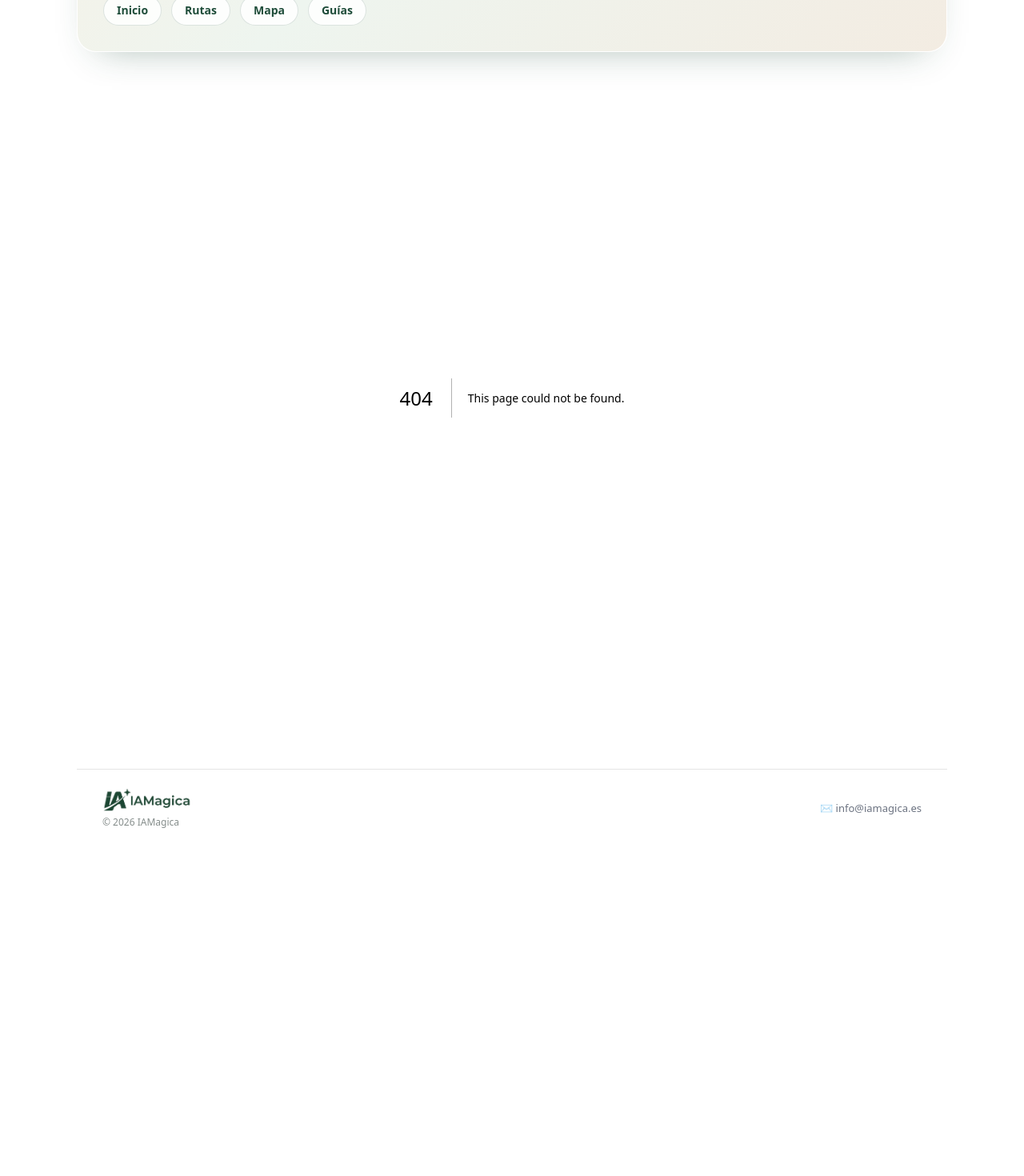
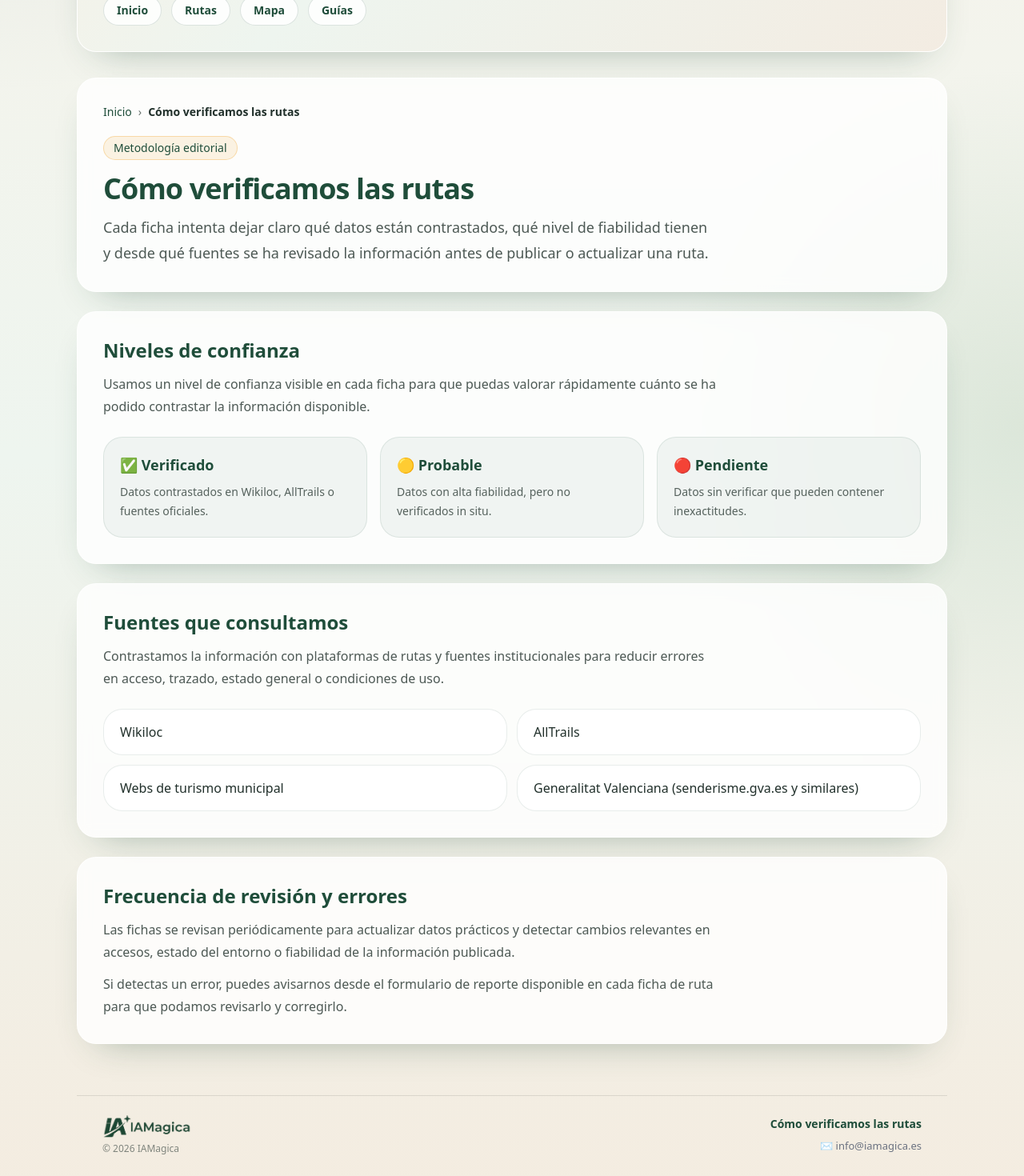
Before and after one commit to eloylt13/rutas-perro-valencia, a Next.js app: page /metodologia in a window 1280 px wide. Before the commit this address had no page. Shown: the part 440-1910 px from the top of the page at 80% size. Before the commit the page ends 1540 px from the top, so only its background shows below. Built offline with nearby package versions, Linux system fonts and the light colour scheme.

Commit message:
feat: nueva página /metodologia + enlace en footer

```diff
--- a/app/layout.tsx
+++ b/app/layout.tsx
@@ -69,7 +69,7 @@ export default function RootLayout({
             </div>
           </header>
           <main>{children}</main>
-          <Footer />
+          <Footer methodologyHref="/metodologia" />
         </div>
         <Analytics />
       </body>
--- /dev/null
+++ b/app/metodologia/page.tsx
@@ -0,0 +1,130 @@
+import type { Metadata } from "next";
+import Breadcrumb from "@/components/Breadcrumb";
+import { buildBreadcrumbJsonLd } from "@/lib/rutas";
+
+export const metadata: Metadata = {
+  metadataBase: new URL("https://rutasperrovalencia.es"),
+  title: "Cómo verificamos las rutas | Rutas Perro Valencia",
+  description:
+    "Explicamos cómo revisamos cada ficha, qué fuentes consultamos y qué significan los niveles de confianza de las rutas.",
+  alternates: {
+    canonical: "/metodologia"
+  }
+};
+
+const confidenceLevels = [
+  {
+    title: "✅ Verificado",
+    description: "Datos contrastados en Wikiloc, AllTrails o fuentes oficiales."
+  },
+  {
+    title: "🟡 Probable",
+    description: "Datos con alta fiabilidad, pero no verificados in situ."
+  },
+  {
+    title: "🔴 Pendiente",
+    description: "Datos sin verificar que pueden contener inexactitudes."
+  }
+] as const;
+
+const sources = [
+  "Wikiloc",
+  "AllTrails",
+  "Webs de turismo municipal",
+  "Generalitat Valenciana (senderisme.gva.es y similares)"
+] as const;
+
+export default function MetodologiaPage() {
+  const breadcrumbItems = [
+    { label: "Inicio", href: "/" },
+    { label: "Cómo verificamos las rutas" }
+  ];
+  const breadcrumbJsonLd = buildBreadcrumbJsonLd([
+    { name: "Inicio", href: "/" },
+    { name: "Cómo verificamos las rutas", href: "/metodologia" }
+  ]);
+
+  return (
+    <div className="space-y-6">
+      <script
+        type="application/ld+json"
+        dangerouslySetInnerHTML={{ __html: JSON.stringify(breadcrumbJsonLd) }}
+      />
+
+      <section className="panel px-6 py-8 sm:px-8">
+        <Breadcrumb items={breadcrumbItems} />
+
+        <div className="mt-5 space-y-4">
+          <span className="chip border-sol/40 bg-sol/15 text-bosque">Metodología editorial</span>
+          <div>
+            <h1 className="max-w-4xl text-3xl font-bold tracking-tight text-bosque sm:text-4xl">
+              Cómo verificamos las rutas
+            </h1>
+            <p className="mt-3 max-w-3xl text-lg leading-8 text-grafito/80">
+              Cada ficha intenta dejar claro qué datos están contrastados, qué nivel de fiabilidad
+              tienen y desde qué fuentes se ha revisado la información antes de publicar o
+              actualizar una ruta.
+            </p>
+          </div>
+        </div>
+      </section>
+
+      <section className="panel px-6 py-8 sm:px-8">
+        <div className="max-w-3xl">
+          <h2 className="text-2xl font-bold text-bosque">Niveles de confianza</h2>
+          <p className="mt-3 text-base leading-7 text-grafito/80">
+            Usamos un nivel de confianza visible en cada ficha para que puedas valorar rápidamente
+            cuánto se ha podido contrastar la información disponible.
+          </p>
+        </div>
+
+        <div className="mt-6 grid gap-4 md:grid-cols-3">
+          {confidenceLevels.map((level) => (
+            <article
+              key={level.title}
+              className="rounded-3xl border border-bosque/10 bg-bosque/5 p-5"
+            >
+              <h3 className="text-lg font-semibold text-bosque">{level.title}</h3>
+              <p className="mt-2 text-sm leading-6 text-grafito/75">{level.description}</p>
+            </article>
+          ))}
+        </div>
+      </section>
+
+      <section className="panel px-6 py-8 sm:px-8">
+        <div className="max-w-3xl">
+          <h2 className="text-2xl font-bold text-bosque">Fuentes que consultamos</h2>
+          <p className="mt-3 text-base leading-7 text-grafito/80">
+            Contrastamos la información con plataformas de rutas y fuentes institucionales para
+            reducir errores en acceso, trazado, estado general o condiciones de uso.
+          </p>
+        </div>
+
+        <ul className="mt-6 grid gap-3 md:grid-cols-2">
+          {sources.map((source) => (
+            <li
+              key={source}
+              className="rounded-3xl border border-bosque/10 bg-white px-5 py-4 text-base font-medium text-grafito"
+            >
+              {source}
+            </li>
+          ))}
+        </ul>
+      </section>
+
+      <section className="panel px-6 py-8 sm:px-8">
+        <div className="max-w-3xl">
+          <h2 className="text-2xl font-bold text-bosque">Frecuencia de revisión y errores</h2>
+          <p className="mt-3 text-base leading-7 text-grafito/80">
+            Las fichas se revisan periódicamente para actualizar datos prácticos y detectar cambios
+            relevantes en accesos, estado del entorno o fiabilidad de la información publicada.
+          </p>
+          <p className="mt-3 text-base leading-7 text-grafito/80">
+            Si detectas un error, puedes avisarnos desde el formulario de reporte disponible en cada
+            ficha de ruta para que podamos revisarlo y corregirlo.
+          </p>
+        </div>
+      </section>
+    </div>
+  );
+}
--- a/app/sitemap.ts
+++ b/app/sitemap.ts
@@ -16,6 +16,7 @@ export default function sitemap() {
     { url: `${base}/mapa`, lastModified: new Date(), priority: 0.9 },
     { url: `${base}/rutas`, lastModified: new Date(), priority: 0.9 },
     { url: `${base}/guias`, lastModified: new Date(), priority: 0.7 },
+    { url: `${base}/metodologia`, lastModified: new Date(), priority: 0.6 },
     { url: `${base}/guias/cerca-de-valencia`, lastModified: new Date(), priority: 0.8 },
     { url: `${base}/guias/procesionaria-perros`, lastModified: new Date(), priority: 0.8 },
     { url: `${base}/tipo/con-agua`, lastModified: new Date(), priority: 0.8 },
--- a/components/Footer.tsx
+++ b/components/Footer.tsx
@@ -1,11 +1,16 @@
 "use client";
 
 import Image from "next/image";
+import Link from "next/link";
 import type { MouseEvent } from "react";
 
 const EMAIL_ADDRESS = "info@iamagica.es";
 const MOBILE_USER_AGENT_PATTERN =
   /Android|webOS|iPhone|iPad|iPod|BlackBerry|IEMobile|Opera Mini/i;
+
+type FooterProps = {
+  methodologyHref?: string;
+};
 
 function isMobileDevice() {
   if (typeof navigator === "undefined") {
@@ -15,7 +20,7 @@ function isMobileDevice() {
   return MOBILE_USER_AGENT_PATTERN.test(navigator.userAgent);
 }
 
-export default function Footer() {
+export default function Footer({ methodologyHref }: FooterProps) {
   const handleEmailClick = async (event: MouseEvent<HTMLAnchorElement>) => {
     if (isMobileDevice()) {
       return;
@@ -44,6 +49,17 @@ export default function Footer() {
           />
           <p className="m-0 text-xs text-grafito/55">© 2026 IAMagica</p>
         </div>
+
+        <div className="flex flex-col items-center gap-2 md:items-end">
+          {methodologyHref ? (
+            <Link
+              href={methodologyHref}
+              className="text-sm font-semibold text-bosque hover:text-grafito"
+            >
+              Cómo verificamos las rutas
+            </Link>
+          ) : null}
+
           <a
             href={`mailto:${EMAIL_ADDRESS}`}
             onClick={handleEmailClick}
@@ -60,6 +76,7 @@ export default function Footer() {
             ✉ {EMAIL_ADDRESS}
           </a>
         </div>
+      </div>
     </footer>
   );
 }
```
Lines whose indentation alone changed are shown as unchanged.
